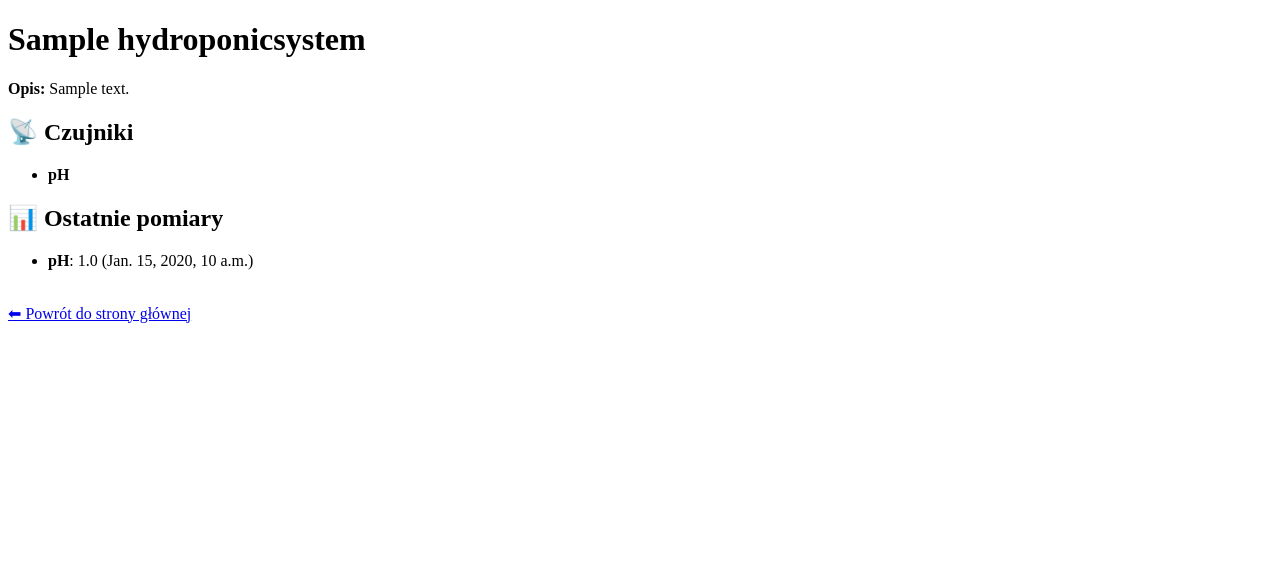
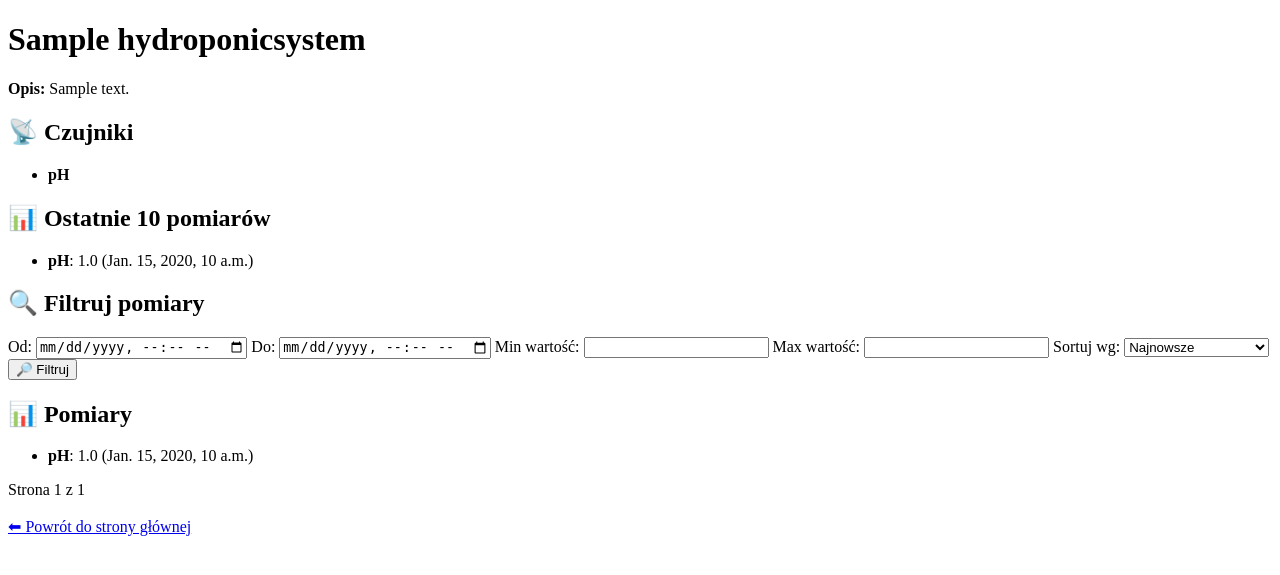
Before and after one commit to maksblink/coding_task_luna, a Django app: page /hydroponic_system/1/ in a window 1280 px wide. Shown: the top 575 px of the page. Run offline with Django 5.2, Linux system fonts and the light colour scheme; a user stored in the database is signed in; tables that the repository leaves empty hold one stand-in row (values such as "Sample post").

Commit message:
system details GUI

```diff
--- a/django_crud/crud/templates/hydroponic_system_detail.html
+++ b/django_crud/crud/templates/hydroponic_system_detail.html
@@ -18,7 +18,45 @@
         {% endfor %}
     </ul>
 
-    <h2>📊 Ostatnie pomiary</h2>
+    <h2>📊 Ostatnie 10 pomiarów</h2>
+    <ul>
+        {% for measurement in recent_measurements %}
+            <li>
+                <strong>{{ measurement.sensor.sensor_type }}</strong>:
+                {{ measurement.value }}
+                ({{ measurement.timestamp }})
+            </li>
+        {% empty %}
+            <li>Brak pomiarów</li>
+        {% endfor %}
+    </ul>
+
+    <h2>🔍 Filtruj pomiary</h2>
+    <form method="GET">
+        <label for="start_date">Od:</label>
+        <input type="datetime-local" name="start_date" value="{{ start_date }}">
+
+        <label for="end_date">Do:</label>
+        <input type="datetime-local" name="end_date" value="{{ end_date }}">
+
+        <label for="min_value">Min wartość:</label>
+        <input type="number" step="0.01" name="min_value" value="{{ min_value }}">
+
+        <label for="max_value">Max wartość:</label>
+        <input type="number" step="0.01" name="max_value" value="{{ max_value }}">
+
+        <label for="sort_by">Sortuj wg:</label>
+        <select name="sort_by">
+            <option value="-timestamp" {% if sort_by == "-timestamp" %}selected{% endif %}>Najnowsze</option>
+            <option value="timestamp" {% if sort_by == "timestamp" %}selected{% endif %}>Najstarsze</option>
+            <option value="value" {% if sort_by == "value" %}selected{% endif %}>Najmniejsza wartość</option>
+            <option value="-value" {% if sort_by == "-value" %}selected{% endif %}>Największa wartość</option>
+        </select>
+
+        <button type="submit">🔎 Filtruj</button>
+    </form>
+
+    <h2>📊 Pomiary</h2>
     <ul>
         {% for measurement in measurements %}
             <li>
@@ -31,6 +69,20 @@
         {% endfor %}
     </ul>
 
+    <div>
+        {% if measurements.has_previous %}
+            <a href="?page=1">⏮ Pierwsza</a>
+            <a href="?page={{ measurements.previous_page_number }}">⬅ Poprzednia</a>
+        {% endif %}
+
+        <span>Strona {{ measurements.number }} z {{ measurements.paginator.num_pages }}</span>
+
+        {% if measurements.has_next %}
+            <a href="?page={{ measurements.next_page_number }}">Następna ➡</a>
+            <a href="?page={{ measurements.paginator.num_pages }}">⏭ Ostatnia</a>
+        {% endif %}
+    </div>
+
     <br>
     <a href="{% url 'home' %}">⬅ Powrót do strony głównej</a>
 </body>
--- a/django_crud/crud/views.py
+++ b/django_crud/crud/views.py
@@ -12,6 +12,11 @@ from django.shortcuts import render, redirect
 from django.contrib.auth.decorators import login_required
 from .models import HydroponicSystem
 from .forms import HydroponicSystemForm, MeasurementForm
+from django.core.paginator import Paginator
+from django.shortcuts import render, get_object_or_404
+from django.contrib.auth.decorators import login_required
+from .models import HydroponicSystem, Measurement
+from django.utils.dateparse import parse_datetime
 
 
 class HydroponicSystemViewSet(viewsets.ModelViewSet):
@@ -135,20 +140,56 @@ def add_hydroponic_system(request):
 
 @login_required
 def hydroponic_system_detail(request, hydroponic_system_id):
-    hydroponic_system = get_object_or_404(HydroponicSystem, id=hydroponic_system_id, owner=request.user)
-    sensors = hydroponic_system.sensors.all()
-    measurements = Measurement.objects.filter(sensor__hydroponic_system=hydroponic_system).order_by('-timestamp')[:10]
+    system = get_object_or_404(HydroponicSystem, id=hydroponic_system_id, owner=request.user)
+
+    measurements = Measurement.objects.filter(sensor__hydroponic_system=system)
+
+    start_date = request.GET.get('start_date')
+    end_date = request.GET.get('end_date')
+
+    if start_date:
+        start_date = parse_datetime(start_date)
+        if start_date:
+            measurements = measurements.filter(timestamp__gte=start_date)
+
+    if end_date:
+        end_date = parse_datetime(end_date)
+        if end_date:
+            measurements = measurements.filter(timestamp__lte=end_date)
+
+    min_value = request.GET.get('min_value')
+    max_value = request.GET.get('max_value')
+
+    if min_value:
+        measurements = measurements.filter(value__gte=min_value)
+    if max_value:
+        measurements = measurements.filter(value__lte=max_value)
+
+    sort_by = request.GET.get('sort_by', '-timestamp')
+    if sort_by in ['value', '-value', 'timestamp', '-timestamp']:
+        measurements = measurements.order_by(sort_by)
+
+    paginator = Paginator(measurements, 10)
+    page_number = request.GET.get('page')
+    page_obj = paginator.get_page(page_number)
+
+    recent_measurements = measurements.order_by('-timestamp')[:10]
 
     return render(request, "hydroponic_system_detail.html", {
-        "hydroponic_system": hydroponic_system,
-        "sensors": sensors,
-        "measurements": measurements
+        "hydroponic_system": system,
+        "sensors": system.sensors.all(),
+        "measurements": page_obj,
+        "recent_measurements": recent_measurements,
+        "start_date": request.GET.get('start_date', ''),
+        "end_date": request.GET.get('end_date', ''),
+        "min_value": request.GET.get('min_value', ''),
+        "max_value": request.GET.get('max_value', ''),
+        "sort_by": request.GET.get('sort_by', '-timestamp'),
     })
 
 
 @login_required
 def add_measurement(request, hydroponic_system_id):
-    """Dodawanie nowego pomiaru do wybranego czujnika systemu"""
     system = get_object_or_404(HydroponicSystem, id=hydroponic_system_id, owner=request.user)
     sensors = system.sensors.all()
 
```
